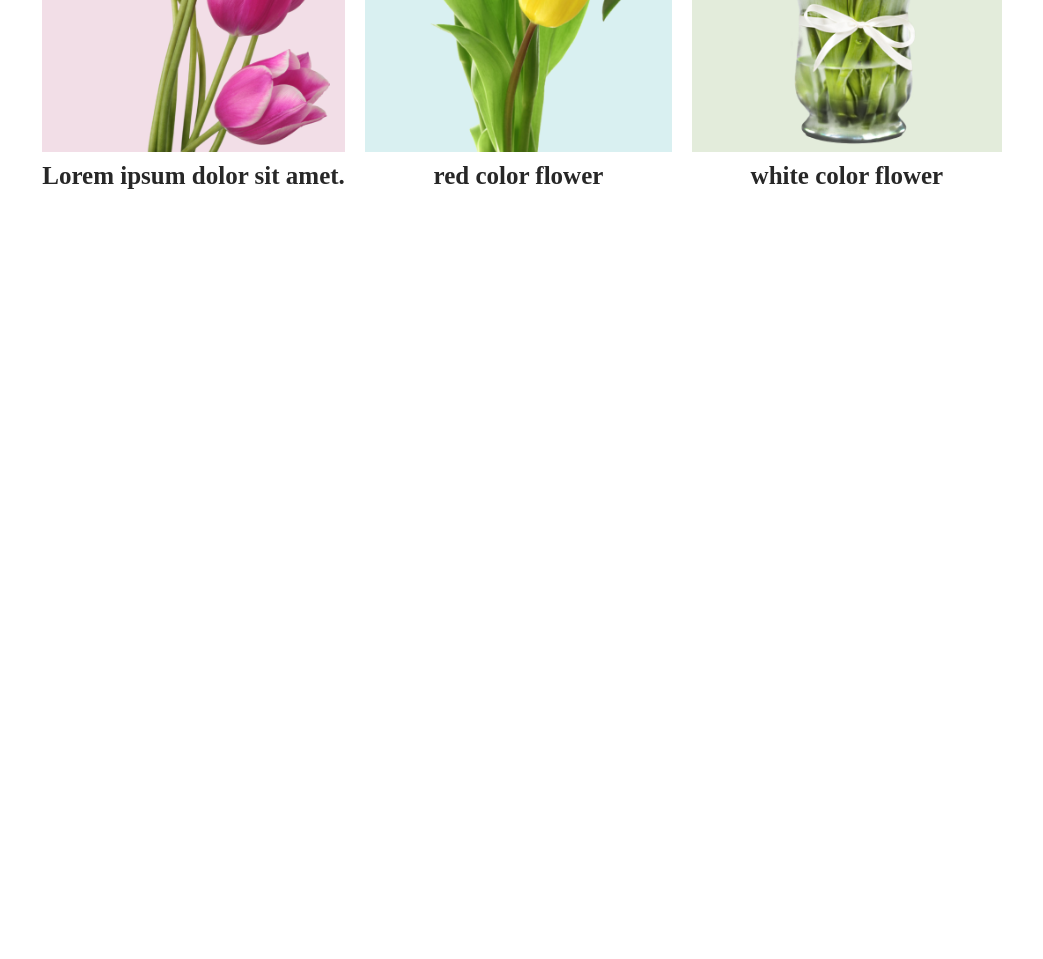
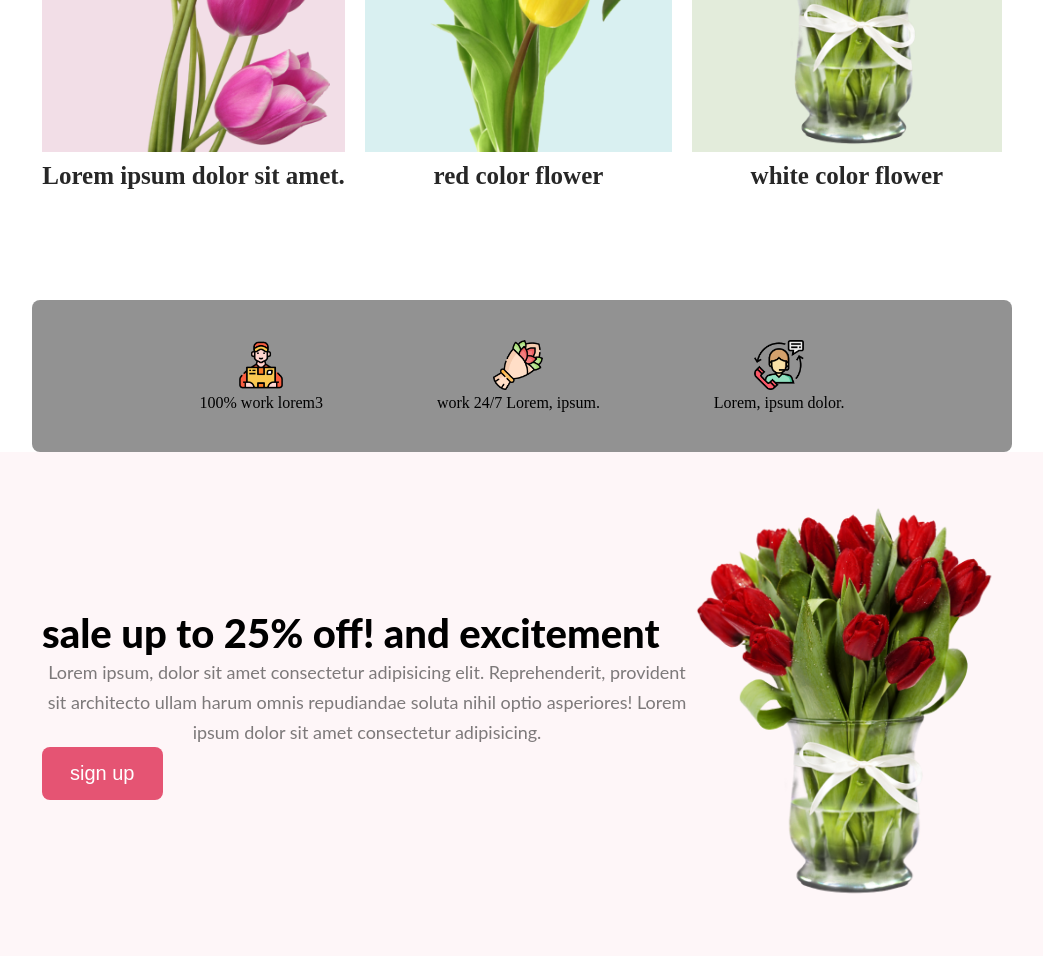
Before and after one commit to shafiul-osd/FLOWER-SHOP-ASSIGNMEMT-MAIN, a plain HTML site: page index.html in a window 1280 px wide. Shown: the part 1403-2362 px from the top of the page, without its empty margins (118-1161 px from the left). Before the commit the page ends 1703 px from the top, so only its background shows below. Drawn offline with Linux system fonts and the light colour scheme.

Commit message:
added hot-deal section

```diff
--- a/flower.css
+++ b/flower.css
@@ -13,19 +13,21 @@ header {
     margin: 0 auto;
 
 }
-.section-heading{
+
+.section-heading {
     max-width: 500px;
     text-align: center;
     margin: 30px auto;
 
 }
-.feather-description{
+
+.feather-description {
     font-family: sans-serif;
     font-size: 15px;
     color: #272727;
 }
 
-.feather-title{
+.feather-title {
     color: #272727;
     text-align: center;
     margin-bottom: 16px;
@@ -71,36 +73,44 @@ header {
     font-size: 20px;
     padding: 15px 28px;
 }
-#feathure{
+
+#feathure {
     padding: 100px 0;
 }
-.section-content{
+
+.section-content {
     display: flex;
     justify-content: space-between;
     align-items: end;
     gap: 20px;
 
 }
-.section-content .flower .flower-img{
+
+.section-content .flower .flower-img {
     border-radius: 300px 300px 0px 0px;
     padding: 30px 15px 0px;
     height: 500px;
     display: flex;
     align-items: end;
 }
-.section-content .flower .flower-img img{
+
+.section-content .flower .flower-img img {
     width: 100%;
 }
-.section-content .flower .shafiul{
+
+.section-content .flower .shafiul {
     background: rgba(167, 33, 98, 0.15);
 }
-.section-content .flower .blue{
+
+.section-content .flower .blue {
     background: rgba(5, 151, 160, 0.15);
 }
-.section-content .flower .green{
+
+.section-content .flower .green {
     background: rgba(71, 125, 17, 0.15);
 }
-.section-content .flower p{
+
+.section-content .flower p {
     text-align: center;
     color: #272727;
     font-weight: 800;
@@ -108,3 +118,63 @@ header {
     font-size: 25px;
     margin: 10px 0;
 }
+
+.user-activite {
+    background: rgba(39, 39, 39, 0.5);
+    border-radius: 8px;
+    margin: 0px 150px;
+
+}
+
+.flex-items {
+    display: flex;
+    justify-content: space-between;
+    align-items: center;
+    padding: 40px 45px;
+    text-align: center;
+
+}
+
+.flex-items div {
+    text-align: center;
+}
+
+.flex-items div img {
+    width: 50px;
+}
+
+.hot-deal {
+    background: rgba(229, 84, 115, 0.05);
+
+}
+
+.hot-deal-flex {
+    display: flex;
+    justify-content: space-around;
+    align-items: center;
+    padding: 50px 30px;
+    margin-bottom: 20px;
+}
+
+.hot-deal-text p {
+    color: rgba(39, 39, 39, 0.6);
+    font-family: Lato;
+    font-size: 18px;
+    font-weight: 400;
+    line-height: 30px;
+    letter-spacing: 0%;
+    text-align: center;
+}
+
+.hot-deal-text h2 {
+    font-family: Lato;
+    font-size: 40px;
+    font-weight: 800;
+    line-height: 48px;
+    letter-spacing: 0%;
+    text-align: left;
+}
+.hot-deal-img img{
+    width:310px ;
+    height: 400px;
+}
--- a/index.html
+++ b/index.html
@@ -1,18 +1,21 @@
 <!DOCTYPE html>
 <html lang="en">
+
 <head>
     <meta charset="UTF-8">
     <meta name="viewport" content="width=device-width, initial-scale=1.0">
     <title>flower shop</title>
     <link rel="stylesheet" href="flower.css">
 </head>
+
 <body>
     <header>
         <div class="container banner">
 
             <div class="banner-text">
                 <h1> Let's make beautfull flowers a part of our life</h1>
-            <p class="banner-paragraph">Lorem, ipsum dolor sit amet consectetur adipisicing elit. A fugit neque exercitationem repellendus deserunt voluptates quaerat laudantium provident sequi quia!</p>
+                <p class="banner-paragraph">Lorem, ipsum dolor sit amet consectetur adipisicing elit. A fugit neque
+                    exercitationem repellendus deserunt voluptates quaerat laudantium provident sequi quia!</p>
                 <button class="btn-primary">shop now</button>
 
             </div>
@@ -26,7 +29,8 @@
             <div class="container">
                 <div class="section-heading">
                     <h2 class="feathure-title">our feathure flower</h2>
-            <p class="feather-description">Lorem ipsum dolor sit amet consectetur adipisicing elit. Id, ducimus libero tempore esse aut reiciendis!</p>
+                    <p class="feather-description">Lorem ipsum dolor sit amet consectetur adipisicing elit. Id, ducimus
+                        libero tempore esse aut reiciendis!</p>
                 </div>
                 <div class="section-content">
                     <div class="flower">
@@ -50,10 +54,44 @@
                 </div>
             </div>
         </section>
+        <section class="user-activite">
+            <div class="container shafiul">
+                <div class="flex-items">
+                    <div class="user-img">
+                        <img src="Flower Asset/Group 57.png" alt="">
+                        <p>100% work lorem3</p>
+                    </div>
 
+
+                    <div class="user-img">
+                        <img src="Flower Asset/Group 58.png" alt="">
+                        <p>work 24/7 Lorem, ipsum.</p>
+                    </div>
+
+                    <div class="work">
+                        <img src="Flower Asset/Group 59.png" alt="">
+                        <p>Lorem, ipsum dolor.</p>
+                    </div>
+
+                </div>
+            </div>
+        </section>
+        <section class="hot-deal">
+            <div class="container hot-deal-flex">
+                <div class="hot-deal-text">
+                    <h2>sale up to 25% off! and excitement</h2>
+                    <p>Lorem ipsum, dolor sit amet consectetur adipisicing elit. Reprehenderit, provident sit architecto ullam harum omnis repudiandae soluta nihil optio asperiores! Lorem ipsum dolor sit amet consectetur adipisicing.</p>
+                    <button class="btn-primary">sign up</button>
+                </div>
+                <div class="hot-deal-img">
+                    <img src="Flower Asset/pngwing 8.png" alt="">
+                </div>
+            </div>
+        </section>
     </main>
     <footer>
 
     </footer>
 </body>
+
 </html>
```
Lines whose indentation alone changed are shown as unchanged.
